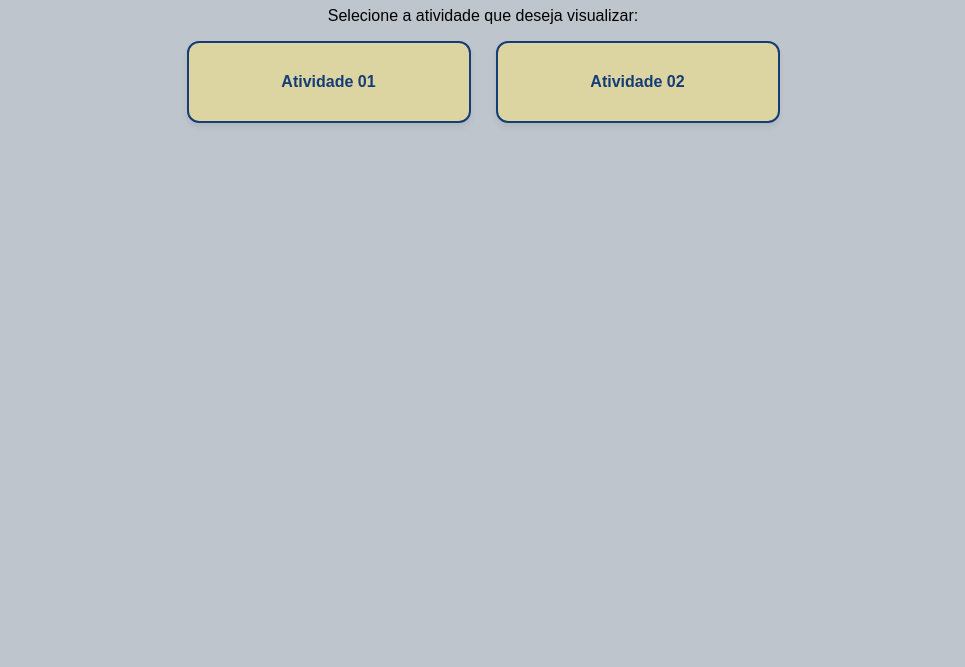
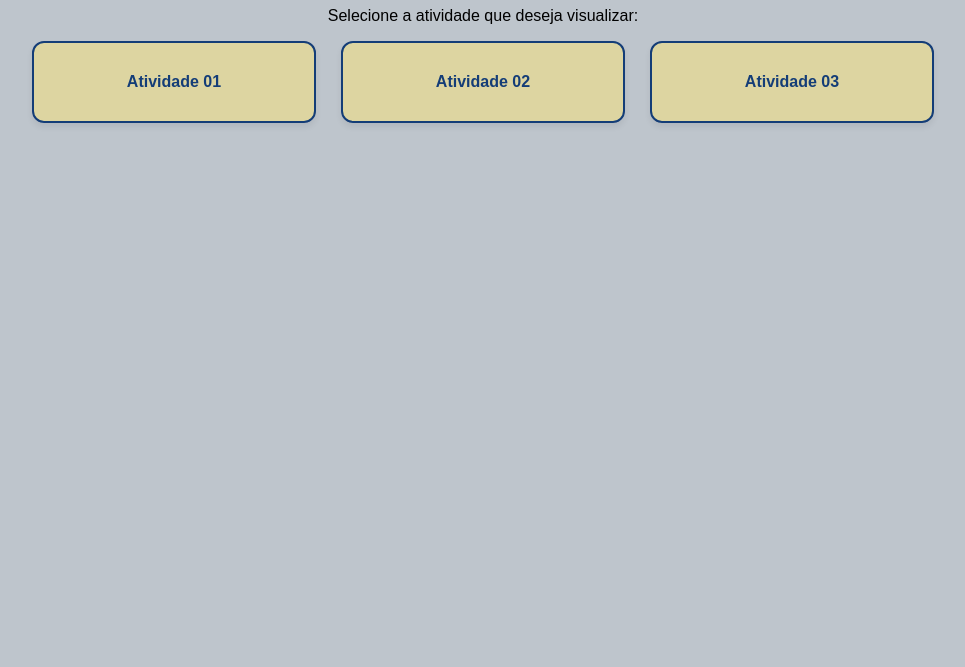
Before and after one commit to tales998/W3schoolsHtml, a plain HTML site: page index.html in a window 1280 px wide. Shown: the part 133-800 px from the top of the page, without its empty margins (157-1122 px from the left). Drawn offline with Linux system fonts and the light colour scheme.

Commit message:
Add files via upload

```diff
--- a/index.html
+++ b/index.html
@@ -47,6 +47,7 @@
   <div class="menu">
     <a href="atv01/index.html" class="card-btn">Atividade 01</a>
     <a href="atv02/index.html" class="card-btn">Atividade 02</a>
+    <a href="atv03/index.html" class="card-btn">Atividade 03</a>
   </div>
 
 </body>
```
